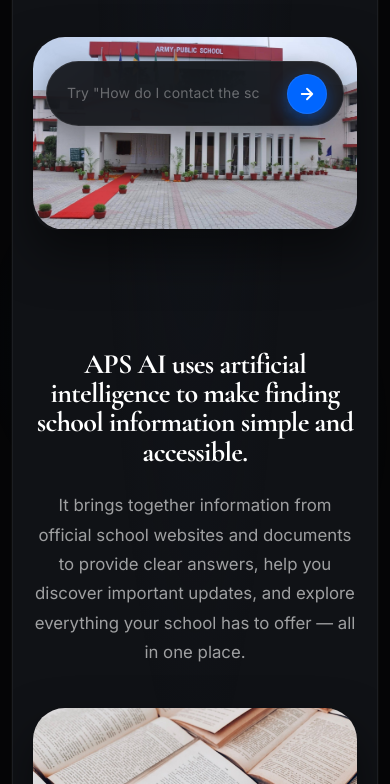
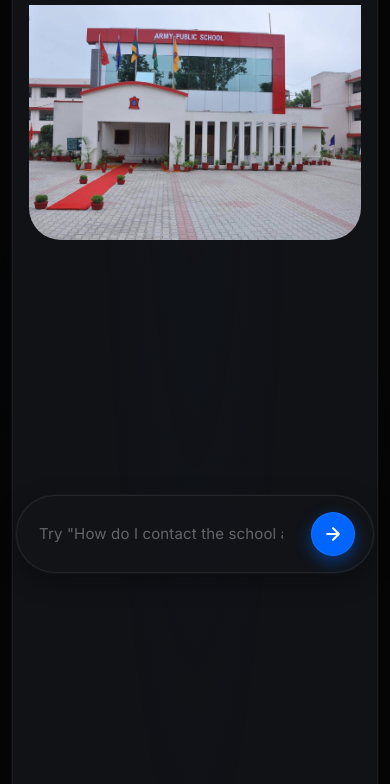
Before and after one commit to Quadron404/APS-AI, a plain HTML site: page public/index.html in a window 390 px wide. Shown: the part 247-1031 px from the top of the page. Drawn offline with nearby package versions, Linux system fonts and the light colour scheme.

Commit message:
Remove ## from section headings, add text reveal animations for section headings/text, fix mobile hero layout to match America.gov (carousel fills viewport, search bar floating at bottom, next section below fold)

```diff
--- a/public/index.html
+++ b/public/index.html
@@ -1061,33 +1061,71 @@
 
       @media (max-width: 640px) {
         header { padding: 16px 20px; }
-        .hero { padding: 40px 20px 60px; }
+        .hero {
+          padding: 24px 16px 0;
+          min-height: 100vh;
+          display: flex;
+          flex-direction: column;
+        }
         .hero h1 { font-size: 2.5rem; }
-        .hero p { margin-bottom: 40px; }
-        .search-container { border-radius: var(--radius-xl); aspect-ratio: 16 / 9.5; }
+        .hero p { margin-bottom: 24px; }
+        .search-container {
+          border-radius: 0 0 var(--radius-2xl) var(--radius-2xl);
+          aspect-ratio: auto;
+          flex: 1;
+          max-width: 100%;
+          width: 100%;
+          box-shadow: none;
+          animation: none;
+        }
+        .search-container .carousel {
+          border-radius: 0 0 var(--radius-2xl) var(--radius-2xl);
+        }
         .search-card {
-          top: 24px;
-          width: 92%;
-          max-width: 520px;
-          padding: 10px 16px;
+          position: fixed;
+          top: auto;
+          bottom: 24px;
+          left: 16px;
+          right: 16px;
+          transform: none;
+          width: auto;
+          max-width: none;
+          padding: 14px 18px;
           gap: 10px;
           border-radius: var(--radius-full);
+          background: var(--bg-card);
+          border: 1px solid var(--border-default);
+          box-shadow: var(--shadow-card);
+          backdrop-filter: blur(24px) saturate(1.5);
+          z-index: 20;
         }
         .search-bar { gap: 10px; }
         .search-input {
-          font-size: 14px;
-          padding: 12px 4px;
+          font-size: 15px;
+          padding: 14px 4px;
           white-space: normal;
           overflow: visible;
           text-overflow: clip;
           line-height: 1.35;
-          min-height: 36px;
+          min-height: 40px;
         }
         .search-submit {
-          width: 40px;
-          height: 40px;
-        }
-        .search-submit svg { width: 18px; height: 18px; }
+          width: 44px;
+          height: 44px;
+        }
+        .search-submit svg { width: 20px; height: 20px; }
+
+        /* Hero carousel fills viewport on mobile */
+        .hero .search-container {
+          position: relative;
+          height: calc(100vh - 160px);
+          min-height: 400px;
+        }
+
+        /* Push first section below the fold */
+        .section-intro {
+          margin-top: 48px;
+        }
       }
 
       /* ============================================================
@@ -1125,6 +1163,14 @@
         letter-spacing: -0.025em;
         color: var(--text);
         margin-bottom: 24px;
+        opacity: 0;
+        transform: translateY(20px);
+        transition: opacity 0.6s cubic-bezier(0.16, 1, 0.3, 1), transform 0.6s cubic-bezier(0.16, 1, 0.3, 1);
+      }
+
+      .section.revealed .section-heading {
+        opacity: 1;
+        transform: translateY(0);
       }
 
       .section-text {
@@ -1133,6 +1179,15 @@
         color: var(--text-muted);
         max-width: 540px;
         margin-bottom: 16px;
+        opacity: 0;
+        transform: translateY(16px);
+        transition: opacity 0.6s cubic-bezier(0.16, 1, 0.3, 1), transform 0.6s cubic-bezier(0.16, 1, 0.3, 1);
+        transition-delay: 0.1s;
+      }
+
+      .section.revealed .section-text {
+        opacity: 1;
+        transform: translateY(0);
       }
 
       .section-text:last-child {
@@ -1977,7 +2032,7 @@
           </div>
         </div>
         <div class="section-content">
-          <h2 id="oneplace-heading" class="section-heading">## 1. Your School. Everything in One Place.</h2>
+          <h2 id="oneplace-heading" class="section-heading">1. Your School. Everything in One Place.</h2>
           <p class="section-text">
             No more searching through multiple webpages, scattered documents or different sources to find what you need. APS AI brings important school information together in one convenient place, making it easier to discover school updates, explore academic information, find important contacts and get answers to your questions — all through one simple experience.
           </p>
@@ -1994,7 +2049,7 @@
           </div>
         </div>
         <div class="section-content">
-          <h2 id="privacy-heading" class="section-heading">## 2. Your Privacy Matters.</h2>
+          <h2 id="privacy-heading" class="section-heading">Your Privacy Matters.</h2>
           <p class="section-text">
             Your trust matters to us. APS AI is designed to make accessing school information convenient while respecting your privacy. We believe finding answers should feel simple, comfortable and secure. Discover how APS AI handles your information and the measures in place to protect your privacy.
           </p>
@@ -2011,7 +2066,7 @@
           </div>
         </div>
         <div class="section-content">
-          <h2 id="sources-heading" class="section-heading">## 3. Clear Answers. Official School Sources.</h2>
+          <h2 id="sources-heading" class="section-heading">Clear Answers. Official School Sources.</h2>
           <p class="section-text">
             School information should be easy to find and easy to understand. APS AI helps you discover answers using information from official school websites and documents made available to the platform. From school activities and academic details to facilities, administration and important announcements, find relevant information without having to search through multiple pages yourself.
           </p>
@@ -2028,7 +2083,7 @@
           </div>
         </div>
         <div class="section-content">
-          <h2 id="noapp-heading" class="section-heading">## 4. No App to Download.</h2>
+          <h2 id="noapp-heading" class="section-heading">No App to Download.</h2>
           <p class="section-text">
             No installations. No complicated setup. No additional application to worry about. APS AI works directly in your web browser, whether you&rsquo;re using a phone, tablet, laptop or desktop computer. Simply open the website, ask your question and explore the information you need — whenever and wherever you need it.
           </p>
```
